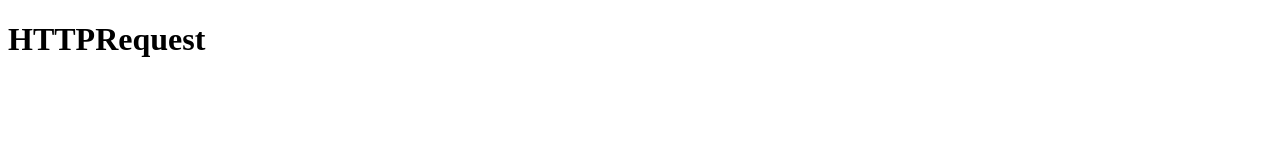
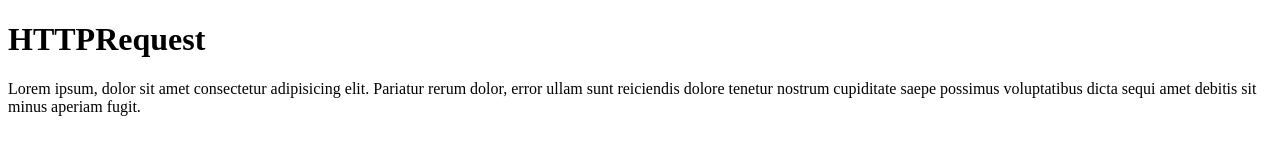
Before and after one commit to EngMustafi/cade, a plain HTML site: page index.html in a window 1280 px wide. Drawn offline with Linux system fonts and the light colour scheme.

Commit message:
Seconds commit

```diff
--- a/index.html
+++ b/index.html
@@ -8,5 +8,6 @@
 </head>
 <body>
     <h1>HTTPRequest</h1>
+    <p>Lorem ipsum, dolor sit amet consectetur adipisicing elit. Pariatur rerum dolor, error ullam sunt reiciendis dolore tenetur nostrum cupiditate saepe possimus voluptatibus dicta sequi amet debitis sit minus aperiam fugit.</p>
 </body>
 </html>
```
